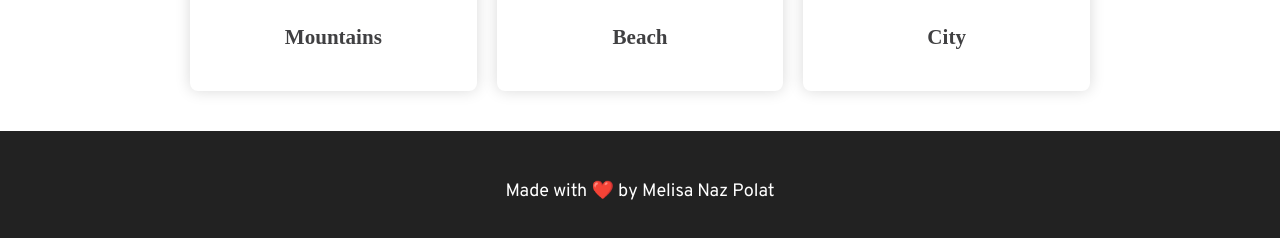
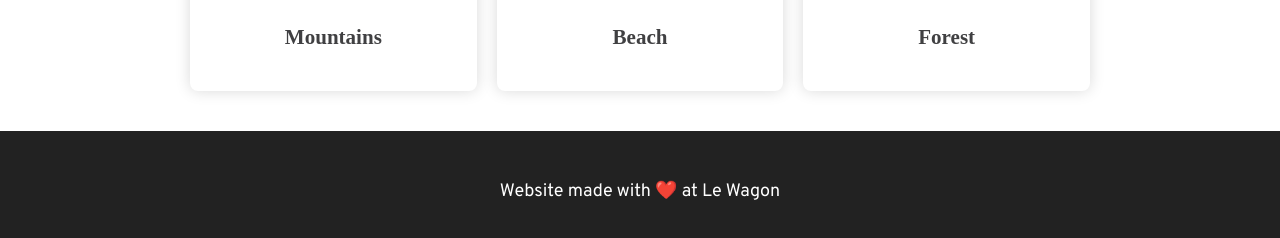
Before and after one commit to melisanazpolat/landing, a plain HTML site: page index.html in a window 1280 px wide. Shown: the part 786-1024 px from the top of the page. Drawn offline with Linux system fonts and the light colour scheme; a web font is replaced by a local one.

```diff
--- a/index.html
+++ b/index.html
@@ -34,15 +34,15 @@
       </div>
 
       <div class="card-white">
-      <img src="https://images.unsplash.com/photo-1467269204594-9661b134dd2b?w=600" alt="City">
-      <h3>City</h3>
+        <img src="https://images.unsplash.com/photo-1493246507139-91e8fad9978e?w=600" alt="Forest">
+        <h3>Forest</h3>
       </div>
 
     </div>
   </div>
 
   <div class="footer">
-  <p>Made with ❤️ by Melisa Naz Polat</p>
+    <p>Website made with ❤️ at Le Wagon</p>
   </div>
 
 </body>
```
Lines whose indentation alone changed are shown as unchanged.
